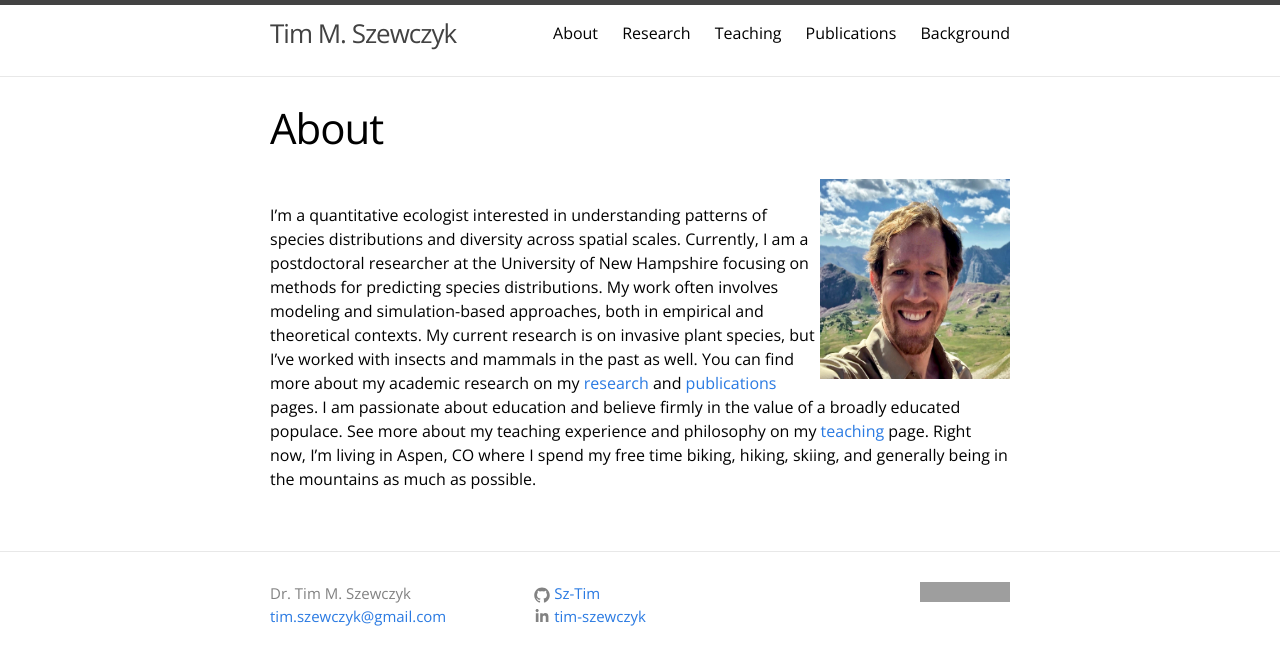
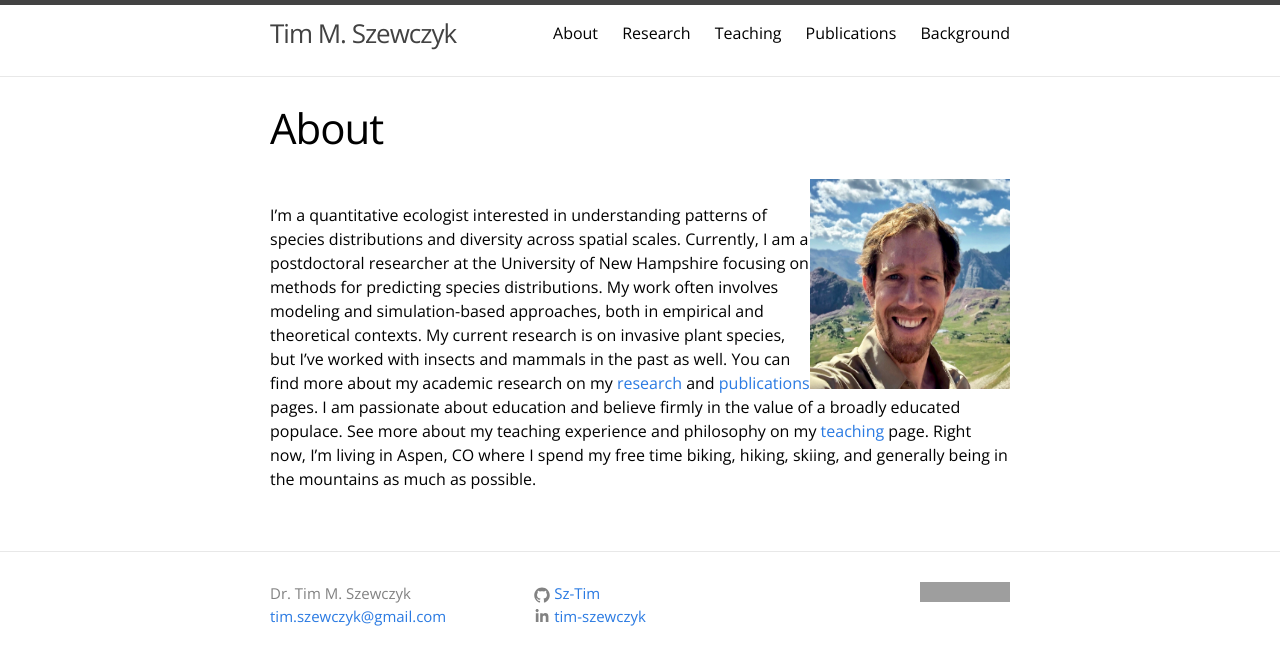
Before and after one commit to Sz-Tim/Sz-Tim.github.io, a Jekyll site: the page built from about.md, in a window 1280 px wide. Shown: the top 665 px of the page. Built offline with Jekyll 4.4.1, drawn with Linux system fonts in a browser that asks for light colours; grey boxes are pictures that could not be loaded.

Commit message:
test change

```diff
--- a/about.md
+++ b/about.md
@@ -5,5 +5,5 @@ permalink: /about/
 weight: 1
 ---
 
-<img align="right" width="190" height="200" src="{{ site.url }}/assets/headshot_2.jpg">
+<img align="right" width="200" height="210" src="{{ site.url }}/assets/headshot_2.jpg">
 I'm a quantitative ecologist interested in understanding patterns of species distributions and diversity across spatial scales. Currently, I am a postdoctoral researcher at the University of New Hampshire focusing on methods for predicting species distributions. My work often involves modeling and simulation-based approaches, both in empirical and theoretical contexts. My current research is on invasive plant species, but I've worked with insects and mammals in the past as well. You can find more about my academic research on my [research](research.md) and [publications](publications.md) pages. I am passionate about education and believe firmly in the value of a broadly educated populace. See more about my teaching experience and philosophy on my [teaching](teaching.md) page. Right now, I'm living in Aspen, CO where I spend my free time biking, hiking, skiing, and generally being in the mountains as much as possible.
```
